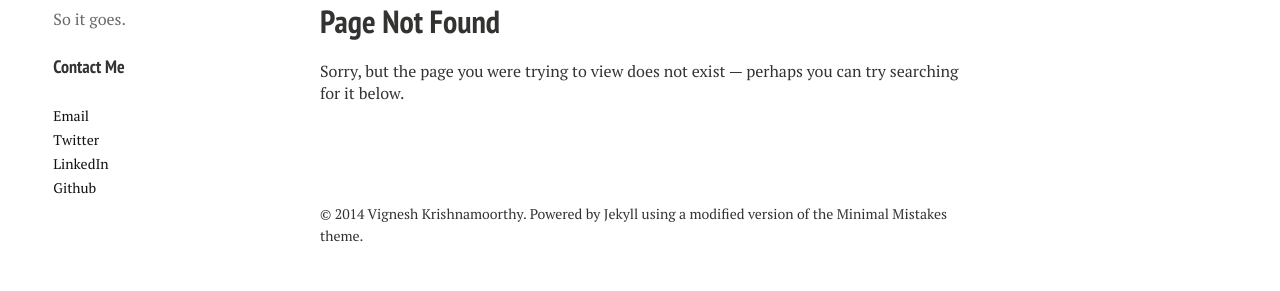
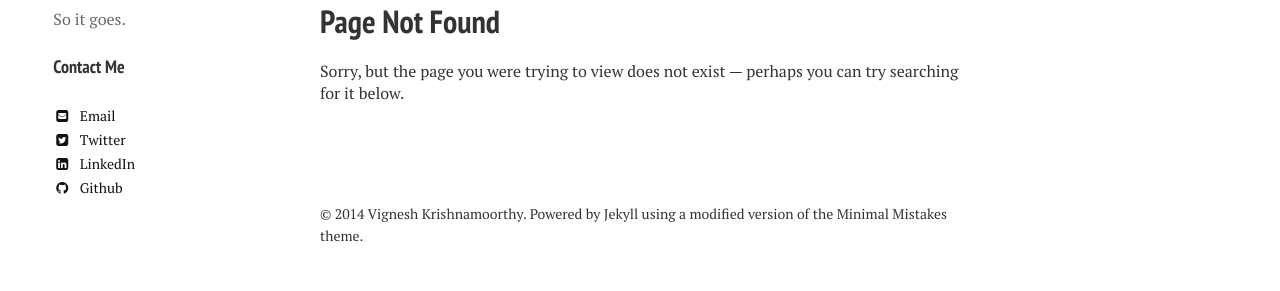
Before and after one commit to vignkri/vignkri.github.io, a Jekyll site: the page built from 404.md, in a window 1280 px wide. Shown: the part 1073-1364 px from the top of the page. Built offline with Jekyll 4.4.1, drawn with Linux system fonts in a browser that asks for light colours; nearby versions of some CDN libraries.

Commit message:
no message

```diff
--- a/_includes/_author-bio.html
+++ b/_includes/_author-bio.html
@@ -1,7 +1,7 @@
 <font size="3" color="696866">{{ author.bio }}</font>
 <br>
 <h4>Contact Me</h4>
-{% if author.email %}<a href="mailto:{{ author.email }}" class="author-social" target="_blank">Email</a>{% endif %}
-{% if author.twitter %}<a href="http://twitter.com/{{ author.twitter }}" class="author-social" target="_blank">Twitter</a>{% endif %}
-{% if author.linkedin %}<a href="http://linkedin.com/in/{{ author.linkedin }}" class="author-social" target="_blank">LinkedIn</a>{% endif %}
-{% if author.github %}<a href="http://github.com/{{ author.github }}" class="author-social" target="_blank">Github</a>{% endif %}
+{% if author.email %}<a href="mailto:{{ author.email }}" class="author-social" target="_blank"><i class="fa fa-fw fa-envelope-square"></i> Email</a>{% endif %}
+{% if author.twitter %}<a href="http://twitter.com/{{ author.twitter }}" class="author-social" target="_blank"><i class="fa fa-fw fa-twitter-square"></i> Twitter</a>{% endif %}
+{% if author.linkedin %}<a href="http://linkedin.com/in/{{ author.linkedin }}" class="author-social" target="_blank"><i class="fa fa-fw fa-linkedin-square"></i> LinkedIn</a>{% endif %}
+{% if author.github %}<a href="http://github.com/{{ author.github }}" class="author-social" target="_blank"><i class="fa fa-fw fa-github"></i> Github</a>{% endif %}
```
